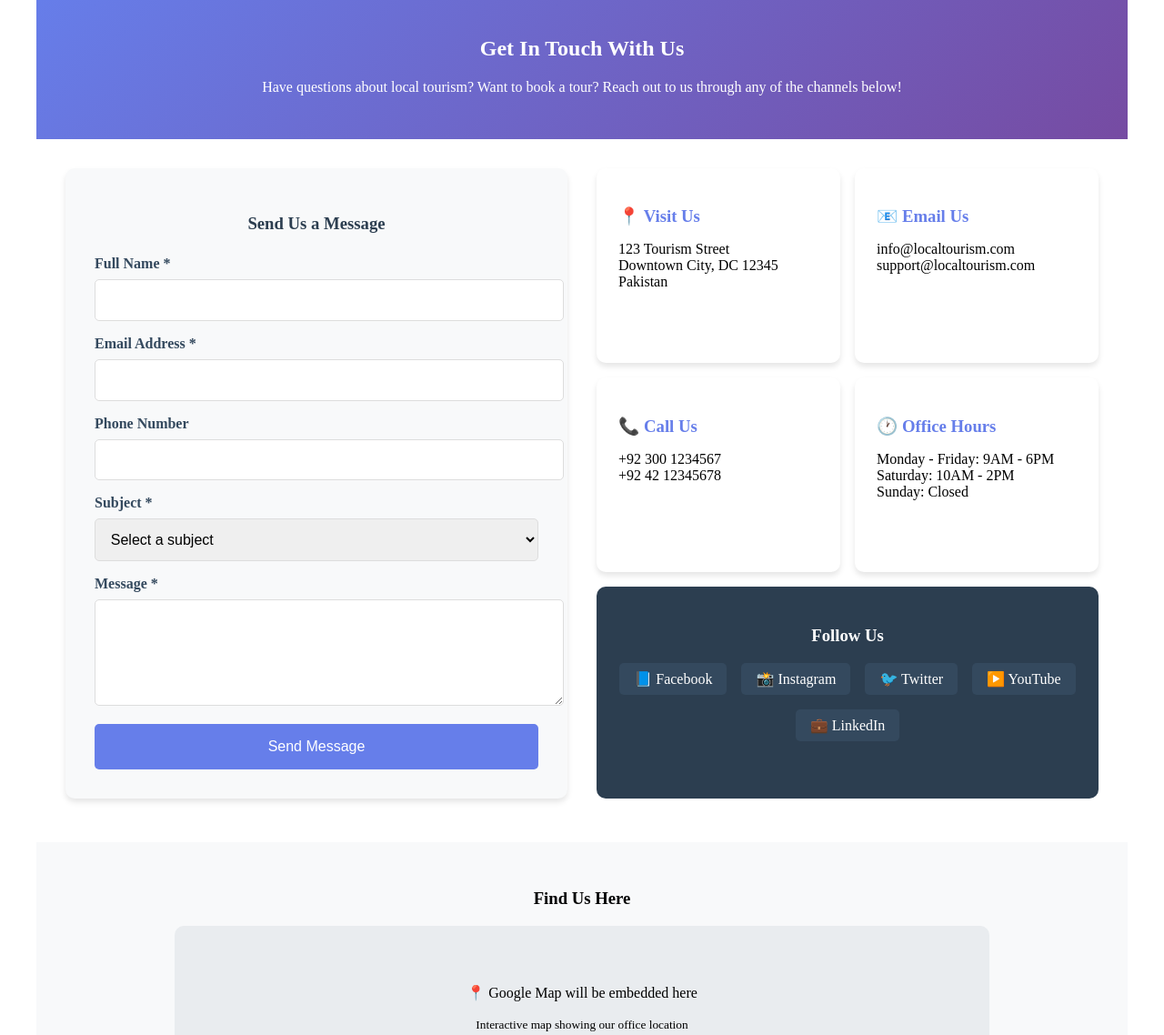
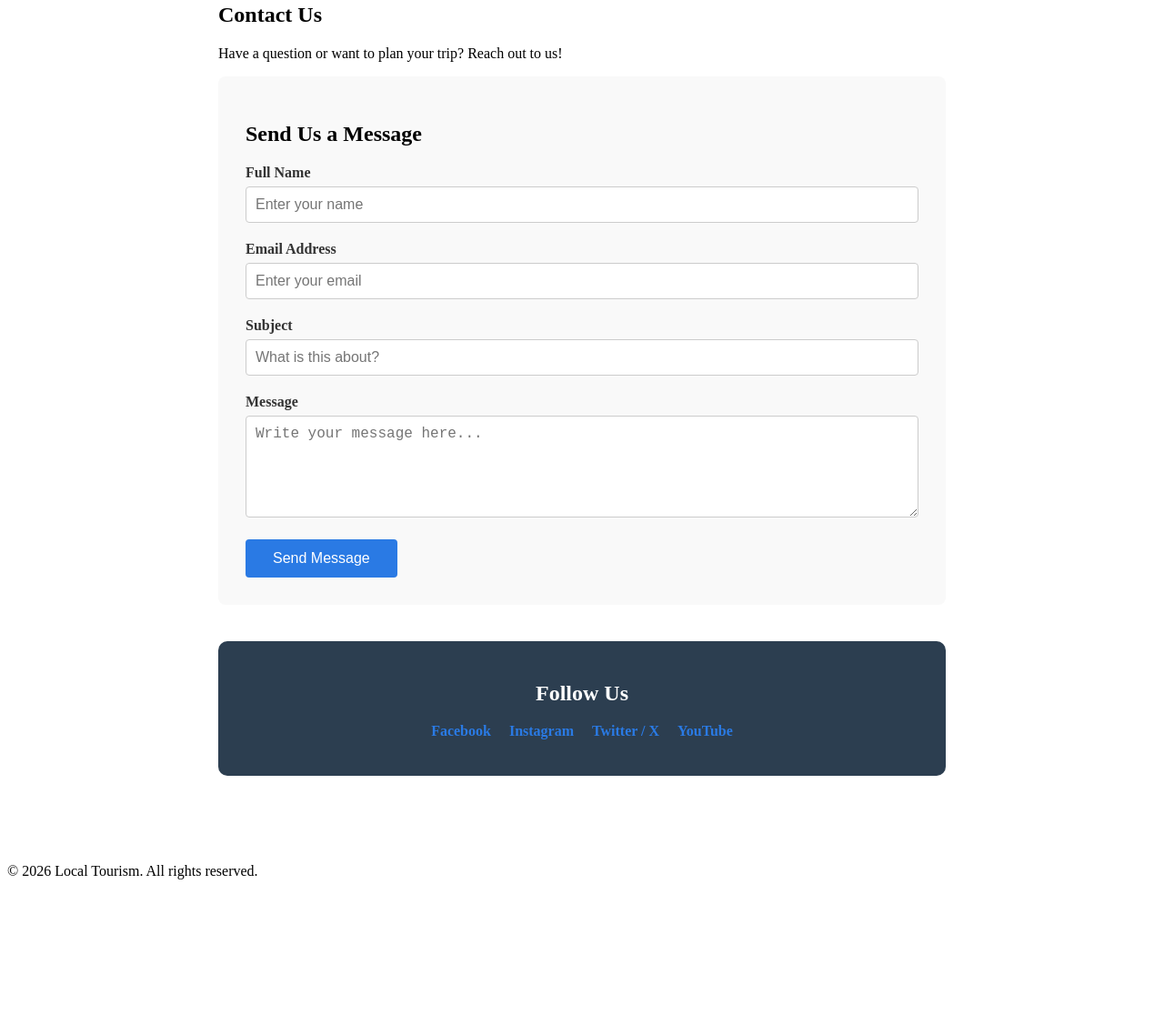
Before and after one commit to manaf430/campus-events, a website: page src/contact.html in a window 1280 px wide. Shown: the part 219-1357 px from the top of the page at 91% size. After the commit the page ends 1202 px from the top, so only its background shows below. Drawn offline with Linux system fonts and the light colour scheme.

Commit message:
Add contact.html page with form and social media links

```diff
--- a/src/contact.html
+++ b/src/contact.html
@@ -8,7 +8,6 @@
 </head>
 <body>
     <header>
-        <h1>📞 Contact Us</h1>
         <nav>
             <ul>
                 <li><a href="index.html">Home</a></li>
@@ -21,106 +20,47 @@
     </header>
 
     <main>
-        <section class="contact-intro">
-            <h2>Get In Touch With Us</h2>
-            <p>Have questions about local tourism? Want to book a tour? Reach out to us through any of the channels below!</p>
-        </section>
+        <section class="contact-section">
+            <h1>Contact Us</h1>
+            <p>Have a question or want to plan your trip? Reach out to us!</p>
 
-        <div class="contact-container">
-            <!-- Contact Form -->
-            <section class="contact-form">
-                <h3>Send Us a Message</h3>
-                <form id="contactForm">
+            <div class="contact-form-container">
+                <h2>Send Us a Message</h2>
+                <form>
                     <div class="form-group">
-                        <label for="name">Full Name *</label>
-                        <input type="text" id="name" name="name" required>
+                        <label for="name">Full Name</label>
+                        <input type="text" id="name" name="name" placeholder="Enter your name" required>
                     </div>
-
                     <div class="form-group">
-                        <label for="email">Email Address *</label>
-                        <input type="email" id="email" name="email" required>
+                        <label for="email">Email Address</label>
+                        <input type="email" id="email" name="email" placeholder="Enter your email" required>
                     </div>
-
                     <div class="form-group">
-                        <label for="phone">Phone Number</label>
-                        <input type="tel" id="phone" name="phone">
+                        <label for="subject">Subject</label>
+                        <input type="text" id="subject" name="subject" placeholder="What is this about?">
                     </div>
-
                     <div class="form-group">
-                        <label for="subject">Subject *</label>
-                        <select id="subject" name="subject" required>
-                            <option value="">Select a subject</option>
-                            <option value="booking">Tour Booking Inquiry</option>
-                            <option value="info">General Information</option>
-                            <option value="feedback">Feedback/Suggestions</option>
-                            <option value="complaint">Complaint</option>
-                        </select>
+                        <label for="message">Message</label>
+                        <textarea id="message" name="message" rows="5" placeholder="Write your message here..." required></textarea>
                     </div>
-
-                    <div class="form-group">
-                        <label for="message">Message *</label>
-                        <textarea id="message" name="message" rows="5" required></textarea>
-                    </div>
-
-                    <button type="submit" class="submit-btn">Send Message</button>
+                    <button type="submit" class="btn-submit">Send Message</button>
                 </form>
-            </section>
-
-            <!-- Contact Info & Social Media -->
-            <section class="contact-info">
-                <div class="info-card">
-                    <h3>📍 Visit Us</h3>
-                    <p>123 Tourism Street<br>Downtown City, DC 12345<br>Pakistan</p>
-                </div>
-
-                <div class="info-card">
-                    <h3>📧 Email Us</h3>
-                    <p>info@localtourism.com<br>support@localtourism.com</p>
-                </div>
-
-                <div class="info-card">
-                    <h3>📞 Call Us</h3>
-                    <p>+92 300 1234567<br>+92 42 12345678</p>
-                </div>
-
-                <div class="info-card">
-                    <h3>🕐 Office Hours</h3>
-                    <p>Monday - Friday: 9AM - 6PM<br>Saturday: 10AM - 2PM<br>Sunday: Closed</p>
             </div>
 
             <div class="social-media">
-                    <h3>Follow Us</h3>
-                    <div class="social-links">
-                        <a href="#" class="social-icon">📘 Facebook</a>
-                        <a href="#" class="social-icon">📸 Instagram</a>
-                        <a href="#" class="social-icon">🐦 Twitter</a>
-                        <a href="#" class="social-icon">▶️ YouTube</a>
-                        <a href="#" class="social-icon">💼 LinkedIn</a>
-                    </div>
-                </div>
-            </section>
-        </div>
-
-        <!-- Map Section -->
-        <section class="map-section">
-            <h3>Find Us Here</h3>
-            <div class="map-placeholder">
-                <p>📍 Google Map will be embedded here</p>
-                <p><small>Interactive map showing our office location</small></p>
+                <h2>Follow Us</h2>
+                <ul class="social-links">
+                    <li><a href="#">Facebook</a></li>
+                    <li><a href="#">Instagram</a></li>
+                    <li><a href="#">Twitter / X</a></li>
+                    <li><a href="#">YouTube</a></li>
+                </ul>
             </div>
         </section>
     </main>
 
     <footer>
-        <p>&copy; 2026 Local Tourism Pakistan. All rights reserved.</p>
+        <p>&copy; 2026 Local Tourism. All rights reserved.</p>
     </footer>
-
-    <script>
-        document.getElementById('contactForm')?.addEventListener('submit', function(e) {
-            e.preventDefault();
-            alert('Thank you for your message! We will get back to you soon.');
-            this.reset();
-        });
-    </script>
 </body>
 </html>
--- a/styles/style.css
+++ b/styles/style.css
@@ -269,3 +269,74 @@ main {
         font-size: 14px;
     }
 }
+
+/* Contact Page Styles - Member 4 */
+.contact-section {
+    max-width: 800px;
+    margin: 40px auto;
+    padding: 20px;
+}
+
+.contact-form-container {
+    background: #f9f9f9;
+    padding: 30px;
+    border-radius: 8px;
+    margin-bottom: 40px;
+}
+
+.form-group {
+    margin-bottom: 20px;
+}
+
+.form-group label {
+    display: block;
+    margin-bottom: 6px;
+    font-weight: bold;
+    color: #333;
+}
+
+.form-group input,
+.form-group textarea {
+    width: 100%;
+    padding: 10px;
+    border: 1px solid #ccc;
+    border-radius: 4px;
+    font-size: 16px;
+    box-sizing: border-box;
+}
+
+.btn-submit {
+    background-color: #2a7ae4;
+    color: white;
+    padding: 12px 30px;
+    border: none;
+    border-radius: 4px;
+    font-size: 16px;
+    cursor: pointer;
+}
+
+.btn-submit:hover {
+    background-color: #1a5cbf;
+}
+
+.social-media {
+    margin-top: 20px;
+}
+
+.social-links {
+    list-style: none;
+    padding: 0;
+    display: flex;
+    gap: 20px;
+    flex-wrap: wrap;
+}
+
+.social-links a {
+    color: #2a7ae4;
+    text-decoration: none;
+    font-weight: bold;
+}
+
+.social-links a:hover {
+    text-decoration: underline;
+}
```
Lines whose indentation alone changed are shown as unchanged.
